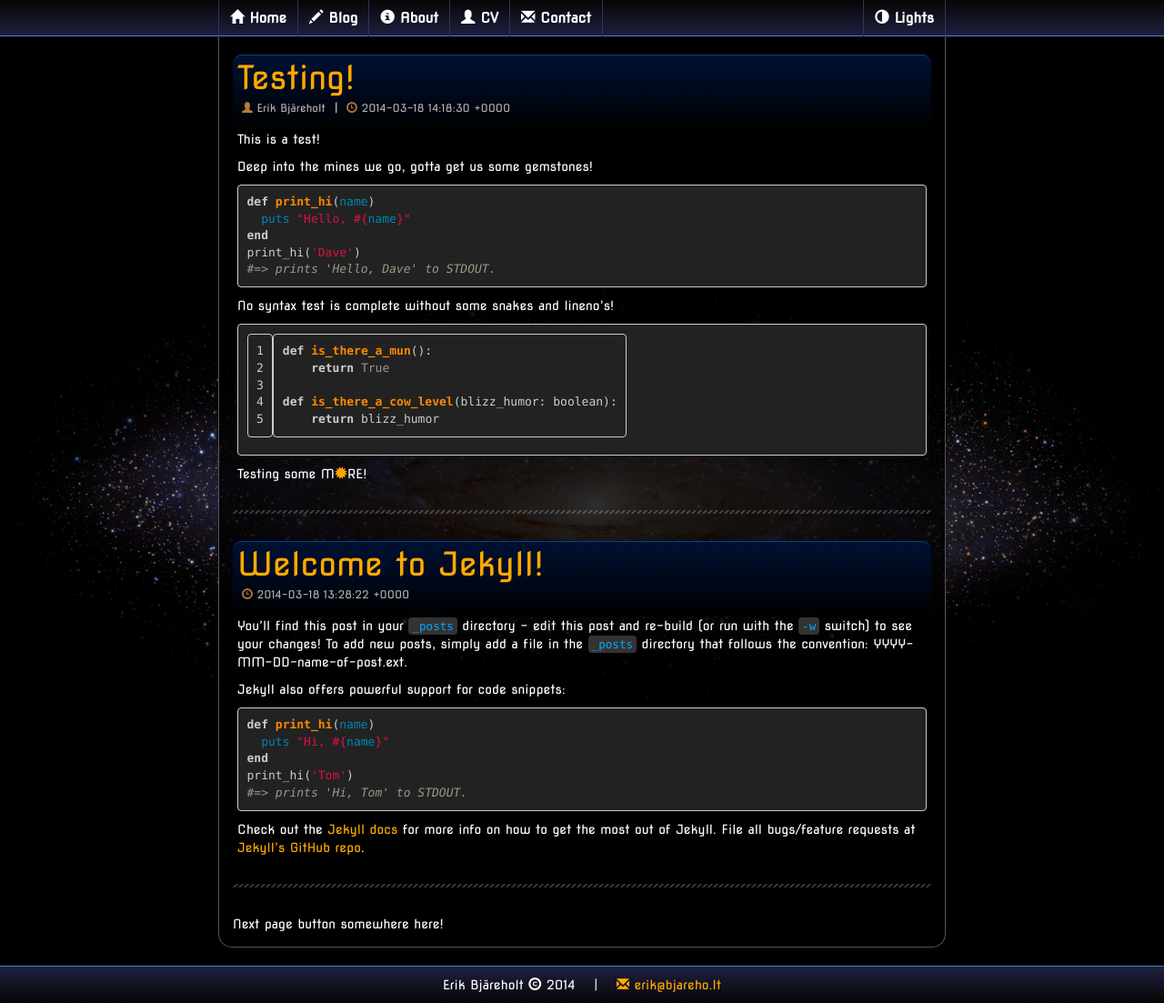
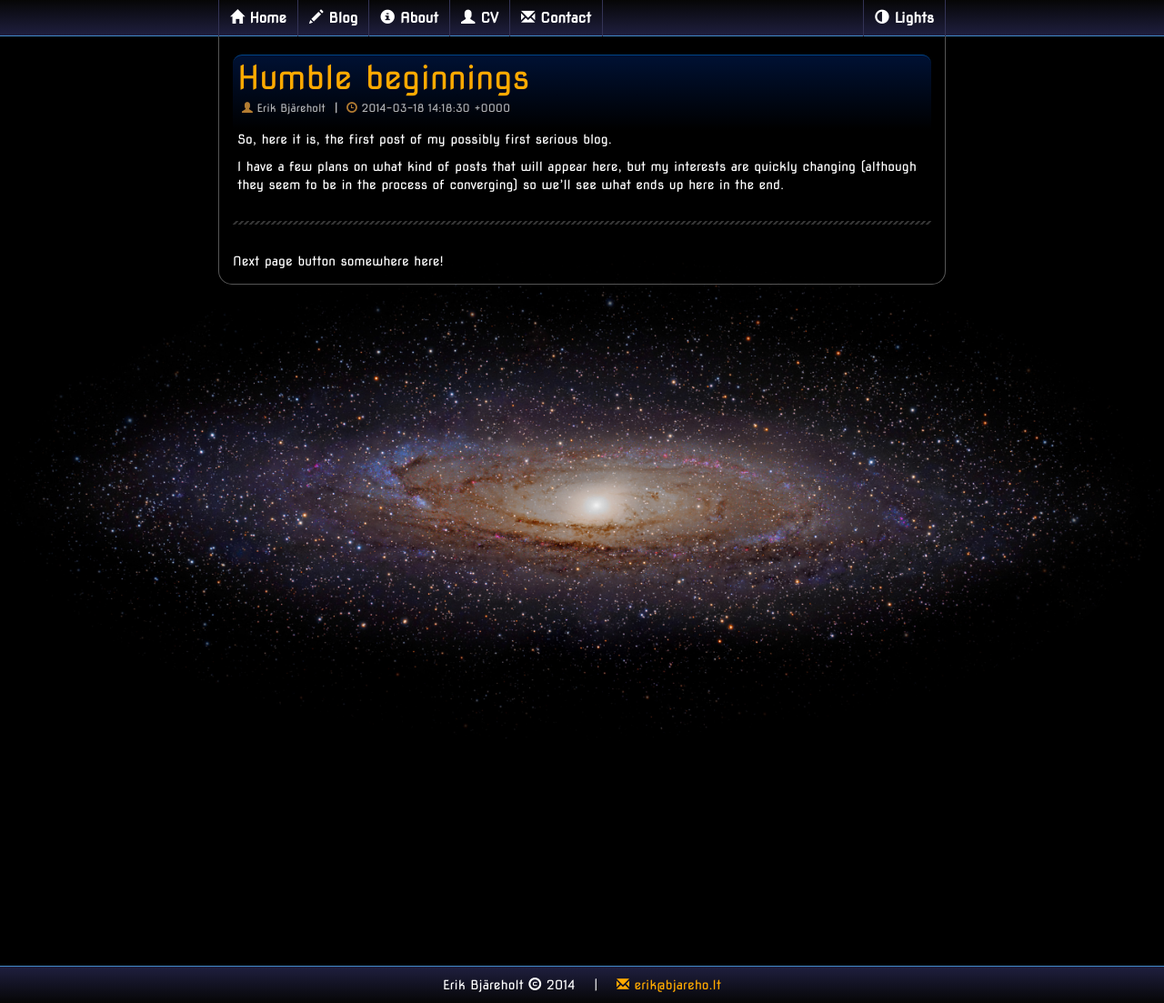
Before and after one commit to ErikBjare/ErikBjare.github.io, a Jekyll site: the page built from blog/index.html, in a window 1280 px wide and 1103 px high. Shown: the whole window at 91% size. Built offline with Jekyll 4.4.1, drawn with Linux system fonts in a browser that asks for light colours; nearby versions of some CDN libraries; Markdown is read by kramdown in place of the engine named in the settings.

Commit message:
Moved tests to _drafts and added a proper first post

```diff
--- /dev/null
+++ b/_posts/2014-03-18-humble-beginnings.markdown
@@ -0,0 +1,11 @@
+---
+layout: post
+title:  "Humble beginnings"
+date:   2014-03-18 14:18:30
+author: Erik Bj&auml;reholt
+categories: blog
+---
+
+So, here it is, the first post of my possibly first serious blog.
+
+I have a few plans on what kind of posts that will appear here, but my interests are quickly changing (although they seem to be in the process of converging) so we'll see what ends up here in the end.
--- a/index.html
+++ b/index.html
@@ -16,12 +16,8 @@
                 <li><a href="https://www.quora.com/Erik-Bj&auml;reholt">Quora</a></li>
                 <li><a href="https://en.wikipedia.org/wiki/User:Erik.Bjareholt">Wikipedia</a></li>
             </ul>
-        </div>
 
-        <hr>
-
-        <div class="section" id="posts">
-            <h1>Latest posts</h1>
+            <h2>Latest posts</h2>
             <ul class="posts">
                 {% for post in site.posts %}
                     <li>
```
Also changed, not shown: _drafts/2014-03-18-testing.markdown (renamed from _posts/2014-03-18-testing.markdown), _drafts/2014-03-18-welcome-to-jekyll.markdown (renamed from _posts/2014-03-18-welcome-to-jekyll.markdown).
